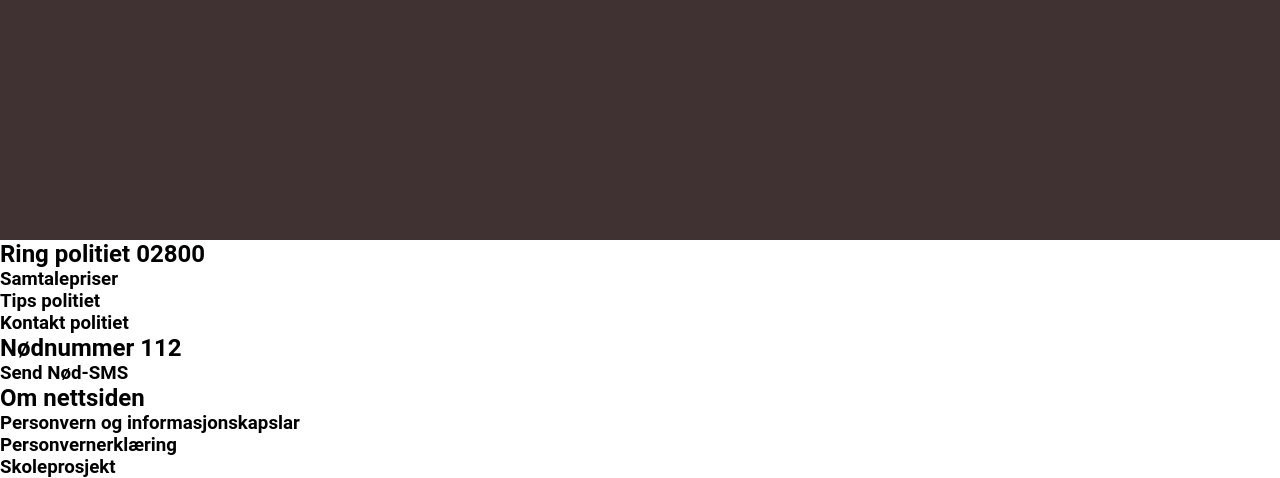
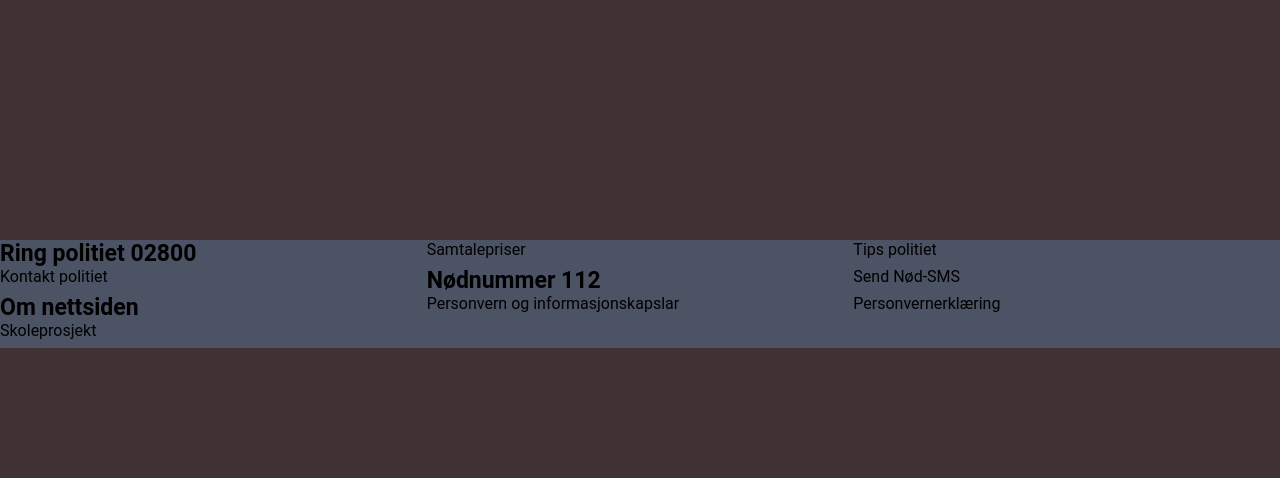
Before and after one commit to 3ddyBoi/Seksuell-utpressing-Politiet, a PHP site: page / in a window 1280 px wide. Shown: the part 1520-1998 px from the top of the page. After the commit the page ends 1868 px from the top, so only its background shows below. Run offline with PHP 8.4, Linux system fonts and the light colour scheme; some web fonts are replaced.

Commit message:
v1.1.2
03.12.2020
22:44

```diff
--- a/index.php
+++ b/index.php
@@ -38,18 +38,18 @@
   </div>
 
   <footer class="footer">
-    <h2 class="f-ring">Ring politiet 02800</h2>
-    <h3 class="">Samtalepriser</h3>
-    <h3 class="">Tips politiet</h3>
-    <h3 class="">Kontakt politiet</h3>
+    <li class="f-li"><a class="f-ring f-a" href="">Ring politiet 02800</a></li>
+    <li class="f-li"><a class="f-ring-samtale f-a" href="">Samtalepriser</a></li>
+    <li class="f-li"><a class="f-ring-tips f-a" href="">Tips politiet</a></li>
+    <li class="f-li"><a class="f-ring-kontakt f-a" href="">Kontakt politiet</a></li>
 
-    <h2 class="">Nødnummer 112</h2>
-    <h3 class="">Send Nød-SMS</h3>
+    <li class="f-li"><a class="f-nummer f-a" href="">Nødnummer 112</a></li>
+    <li class="f-li"><a class="f-nummer-sms f-a" href="">Send Nød-SMS</a></li>
 
-    <h2 class="">Om nettsiden</h2>
-    <h3 class="">Personvern og informasjonskapslar</h3>
-    <h3 class="">Personvernerklæring</h3>
-    <h3 class="">Skoleprosjekt</h3>
+    <li class="f-li"><a class="f-om-nettsiden f-a" href="">Om nettsiden</a></li>
+    <li class="f-li"><a class="f-om-peronvern-og-infomasjonskapsler f-a" href="">Personvern og informasjonskapslar</a></li>
+    <li class="f-li"><a class="f-om-peronvernerklæring f-a" href="">Personvernerklæring</a></li>
+    <li class="f-li"><a class="f-om-skoleprosjekt f-a" href="">Skoleprosjekt</a></li>
   </footer>
 
   <!--JS-->
--- a/style.css
+++ b/style.css
@@ -119,6 +119,77 @@ body{
   background-color: var(--dark);
 }
 
+/* Footer */
+
 .footer{
+  background-color: var(--blue-gray);
+  display: grid;
+  grid-template-columns: repeat(3, 1fr);
+  grid-template-rows: repeat(4, 1fr);
+  grid-column-gap: 0px;
+  grid-row-gap: 0px;
+}
 
+.f-li{
+  list-style-type: none;
 }
+
+.f-a{
+  color: black;
+  text-decoration: none;
+}
+
+.f-ring{
+  font-weight: 700;
+  font-size: 23px;
+  grid-row: 1 / 1;
+}
+
+.f-ring-samtale{
+  grid-row: 1 / 1;
+  grid-column: 1 / 1;
+}
+
+.f-ring-tips{
+  grid-row: 1 / 1;
+  grid-column: 2 / 2;
+}
+
+.f-ring-kontakt{
+  grid-row: 1 / 1;
+  grid-column: 3 / 3;
+}
+
+.f-nummer{
+  font-weight: 700;
+  font-size: 23px;
+  grid-row: 2 / 2;
+  grid-column: 1 / 1;
+}
+
+.f-nummer-sms{
+  grid-row: 2 / 2;
+  grid-column: 2 / 2;
+}
+
+.f-om-nettsiden{
+  font-weight: 700;
+  font-size: 23px;
+  grid-row: 3 / 3;
+  grid-column: 1 / 1;
+}
+
+.f-om-peronvern-og-infomasjonskapsler{
+  grid-row: 3 / 3;
+  grid-column: 2 / 2;
+}
+
+.f-om-peronvernerklæring{
+  grid-row: 3 / 3;
+  grid-column: 3 / 3;
+}
+
+.f-om-skoleprosjekt{
+  grid-row: 3 / 3;
+  grid-column: 4 / 4;
+}
```
